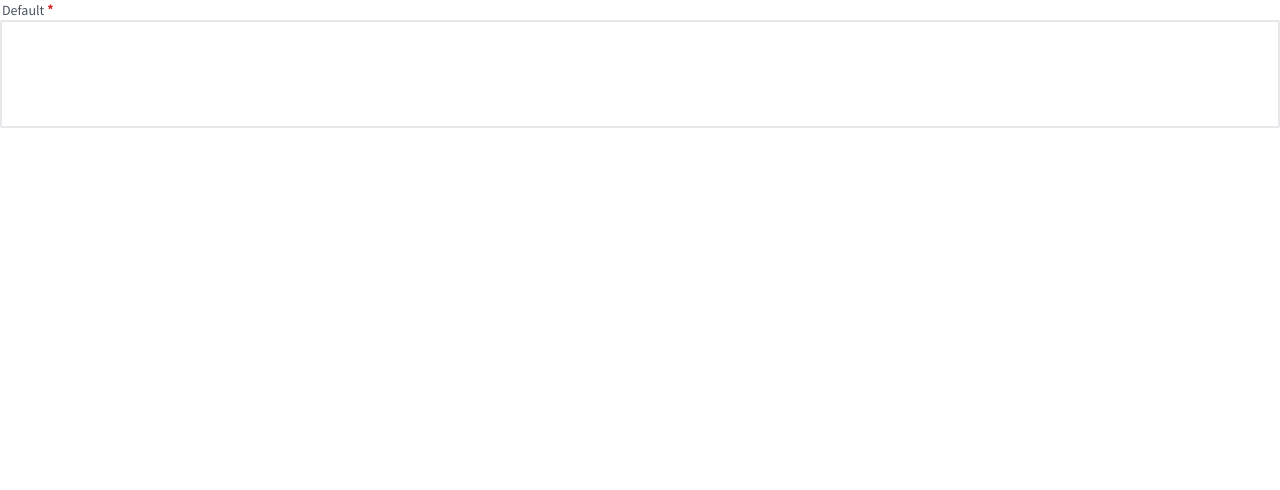
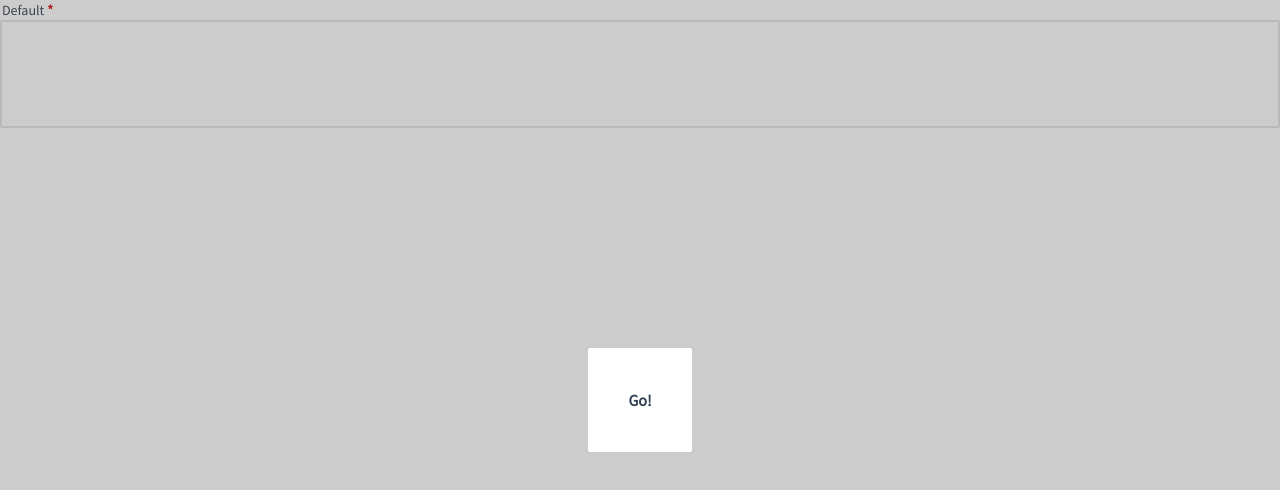
Before and after one commit to th7mo/J7RA, a Vue app: page / in a window 1280 px wide. Shown: the top 490 px of the page. Built offline with nearby package versions, Linux system fonts and the light colour scheme.

Commit message:
feat: create generic popup overlay that has width of child component

```diff
--- a/src/App.vue
+++ b/src/App.vue
@@ -1,8 +1,10 @@
 <script setup lang="ts">
+import PopupOverlay from './components/libs/PopupOverlay.vue';
 import NewUserStoryFieldTextArea from './components/user_stories/NewUserStoryFieldTextArea.vue';
 
 </script>
 
 <template>
   <NewUserStoryFieldTextArea :required="true" label-text="Default"/>
+  <PopupOverlay><strong>Go!</strong></PopupOverlay>
 </template>
--- /dev/null
+++ b/src/components/libs/PopupOverlay.vue
@@ -0,0 +1,24 @@
+<script setup lang="ts">
+
+</script>
+
+<template>
+  <Teleport to="body">
+    <div>
+      <section>
+        <slot></slot>
+      </section>
+    </div>
+  </Teleport>
+
+</template>
+
+<style scoped>
+  div {
+    @apply fixed top-0 bottom-0 left-0 right-0 bg-opacity-20 bg-black flex justify-center items-center
+  }
+
+  section {
+    @apply bg-white p-10 rounded-sm
+  }
+</style>
```
Also changed, not shown: 1 other file (tests, documents, lock files or other folders).
